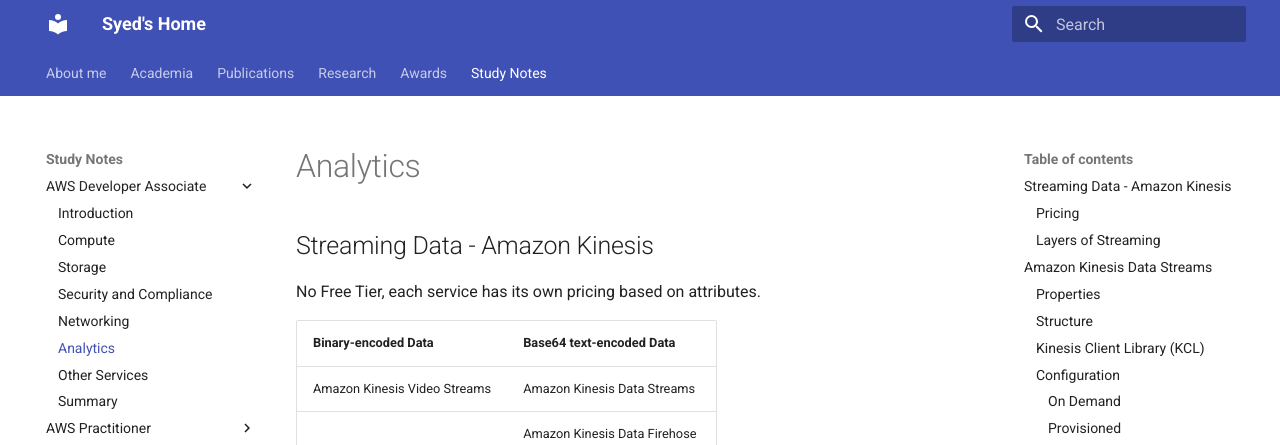
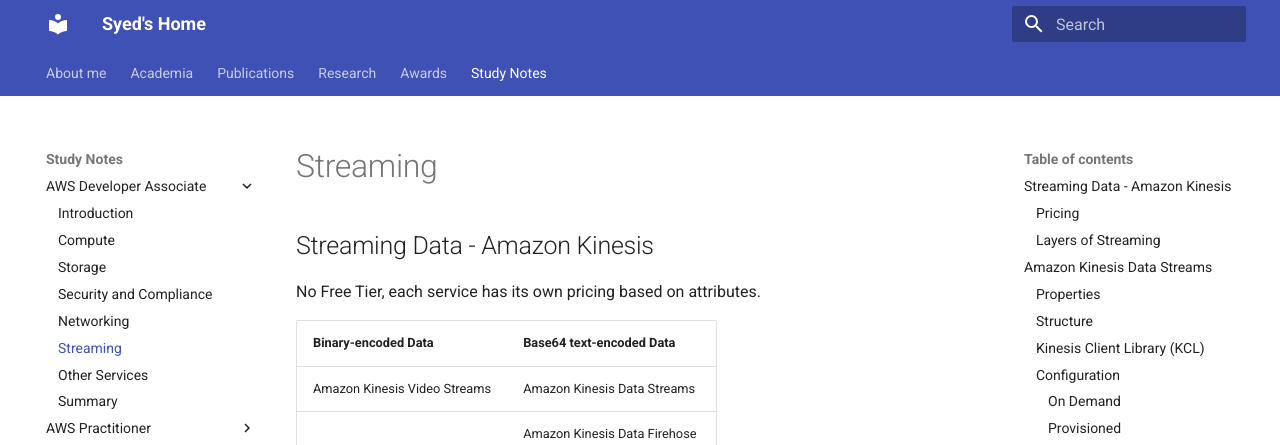
Before and after one commit to syed-islam/syed-islam.github.io, an MkDocs documentation site: the page built from docs/notes/aws-dva/streaming.md, in a window 1280 px wide and 900 px high. Shown: the top 445 px of the window. Built offline with MkDocs 1.6.1 and Material for MkDocs 9.7.7, drawn with Linux system fonts in a browser that asks for light colours; comment, search, counter and statistics services are not loaded.

Commit message:
Moved content from Analytics to Streaming

```diff
--- a/docs/notes/aws-dva/analytics.md
+++ b/docs/notes/aws-dva/streaming.md
@@ -1,4 +1,4 @@
-# Analytics
+# Streaming
 
 ## Streaming Data - Amazon Kinesis
 No Free Tier, each service has its own pricing based on attributes.
--- a/mkdocs.yml
+++ b/mkdocs.yml
@@ -61,7 +61,7 @@ nav:
        - Storage: ./notes/aws-dva/storage.md
        - Security and Compliance : ./notes/aws-dva/security-compliance.md
        - Networking : ./notes/aws-dva/networking.md
-       - Analytics : ./notes/aws-dva/analytics.md
+       - Streaming : ./notes/aws-dva/streaming.md
        - Other Services: ./notes/aws-dva/other-services.md
        - Summary: ./notes/aws-summary/summary.md
     - AWS Practitioner :
```
